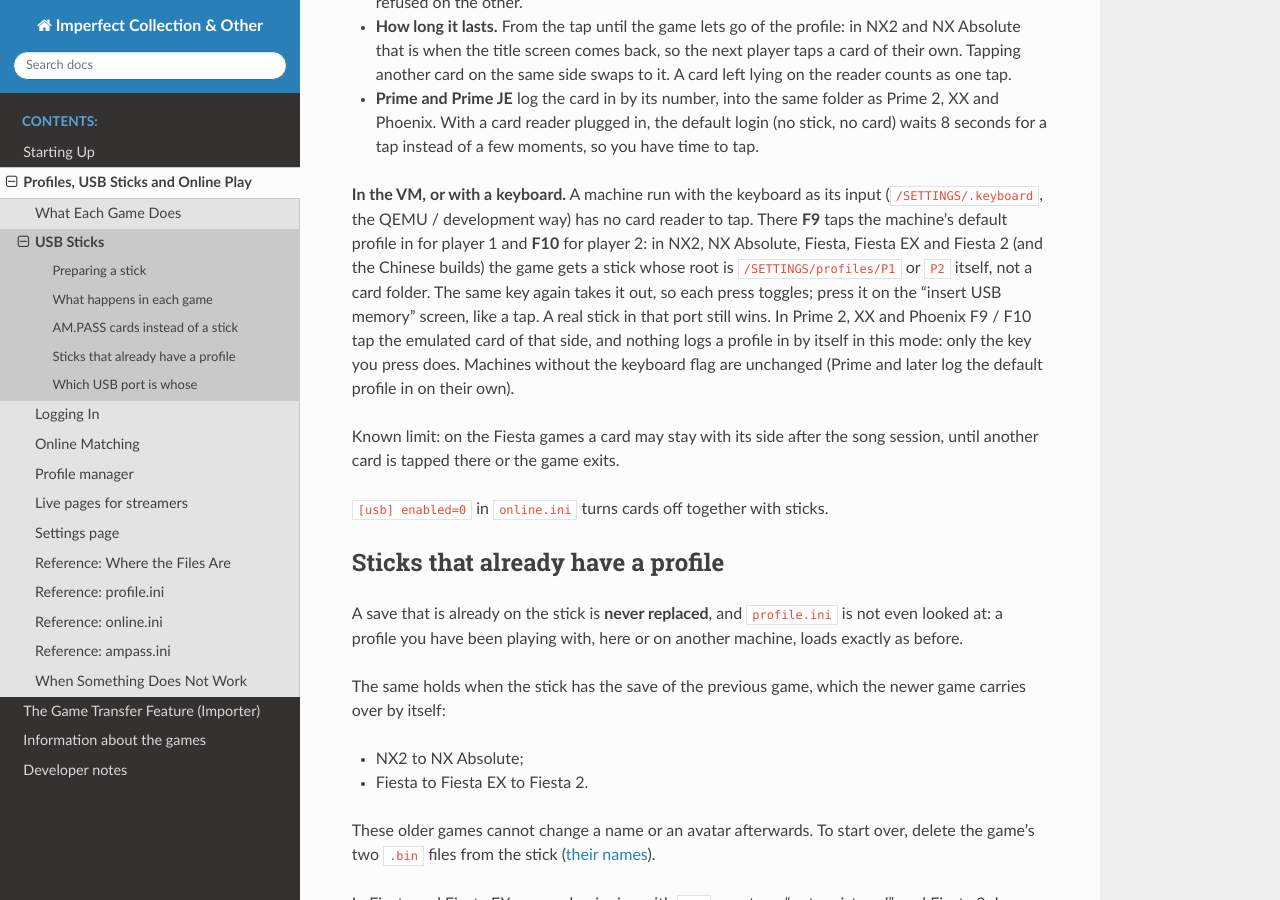
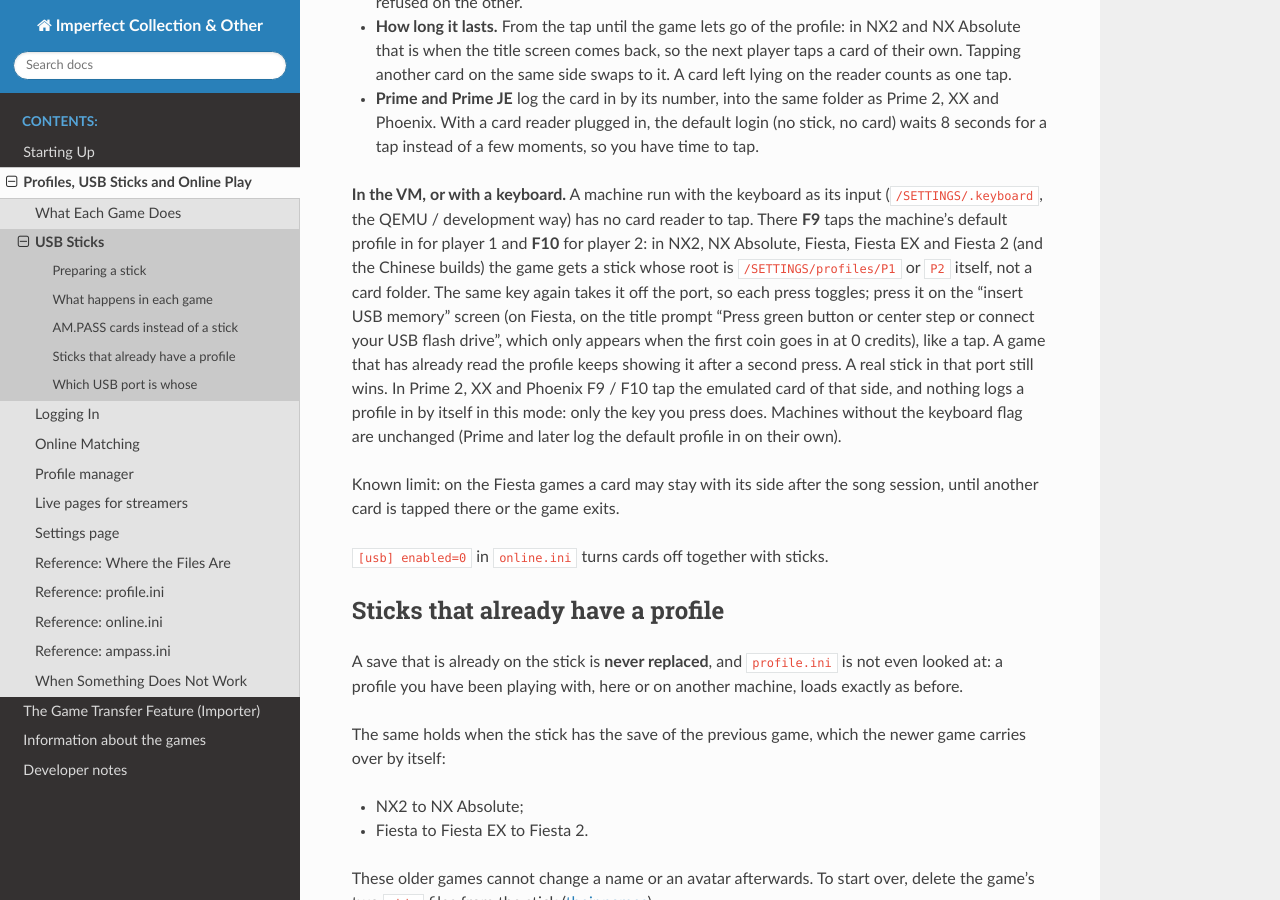
Before and after one commit to ckdur/imperfect-manual, a Sphinx documentation site: the page built from docs/online/usb.rst, in a window 1280 px wide and 900 px high, scrolled down 1698 px. Built offline with Sphinx 7.4.7 and the Read the Docs theme 3.1.0, drawn with Linux system fonts in a browser that asks for light colours.

Commit message:
Manual: F9/F10 toggle and where to press it (Fiesta title prompt)
Co-Authored-By: Claude Sonnet 5.5 <noreply@anthropic.com>

```diff
--- a/docs/online/usb.rst
+++ b/docs/online/usb.rst
@@ -105,8 +105,11 @@ reader to tap. There **F9** taps the machine's default profile in for player 1
 and **F10** for player 2: in NX2, NX Absolute, Fiesta, Fiesta EX and Fiesta 2
 (and the Chinese builds) the game gets a stick whose root is
 ``/SETTINGS/profiles/P1`` or ``P2`` itself, not a card folder. The same key
-again takes it out, so each press toggles; press it on the "insert USB memory"
-screen, like a tap. A real stick in that port still wins. In Prime 2, XX and
+again takes it off the port, so each press toggles; press it on the "insert
+USB memory" screen (on Fiesta, on the title prompt "Press green button or
+center step or connect your USB flash drive", which only appears when the first
+coin goes in at 0 credits), like a tap. A game that has already read the
+profile keeps showing it after a second press. A real stick in that port still wins. In Prime 2, XX and
 Phoenix F9 / F10 tap the emulated card of that side, and nothing logs a
 profile in by itself in this mode: only the key you press does. Machines
 without the keyboard flag are unchanged (Prime and later log the default
```
